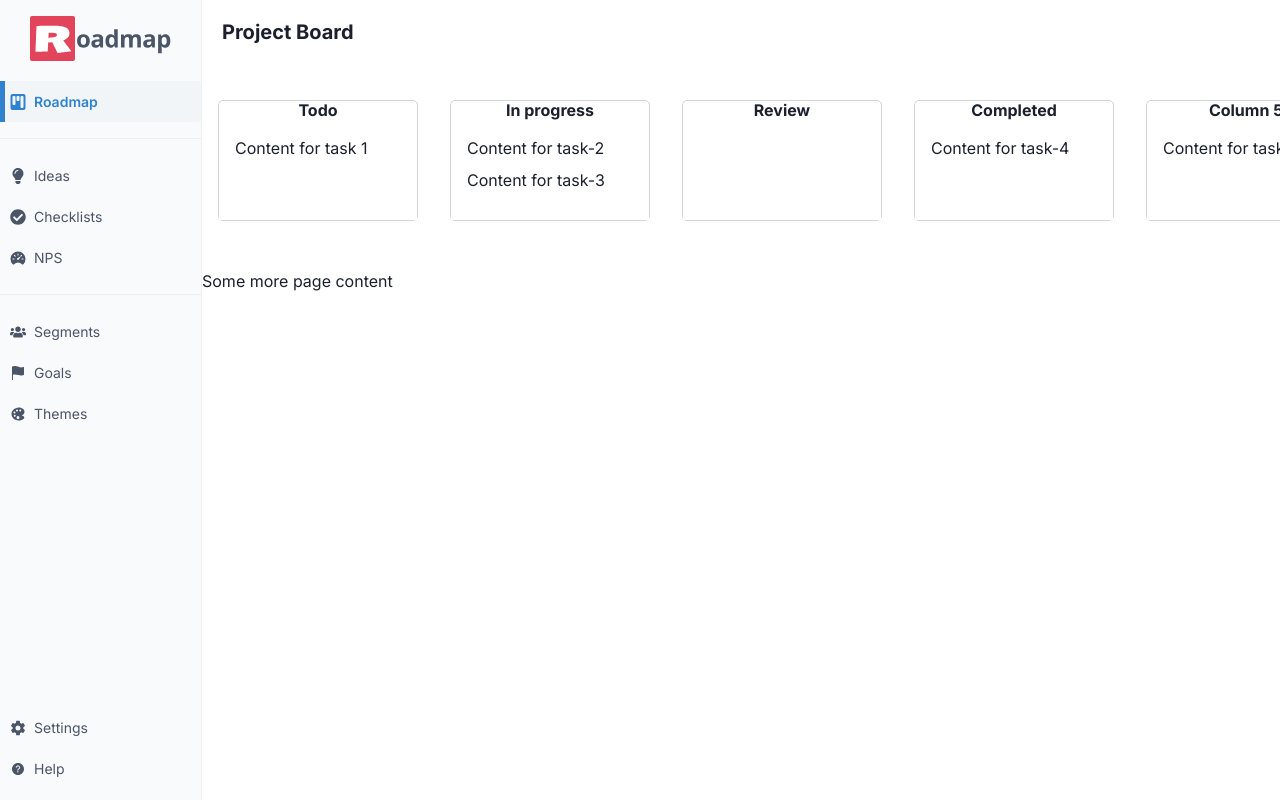
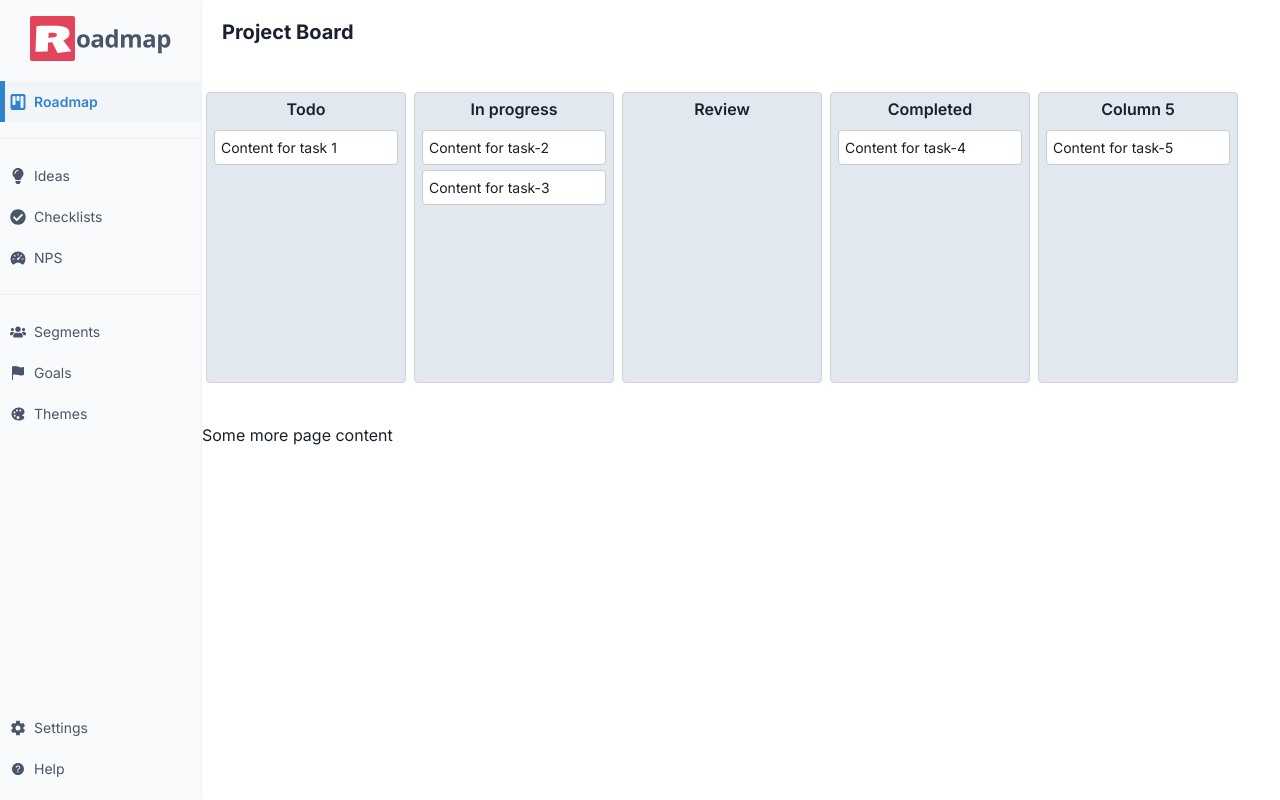
Before and after one commit to nareshbhusal/roadmap, a Next.js app: page /1/roadmap in a window 1280 px wide. Built offline with nearby package versions, Linux system fonts and the light colour scheme.

Commit message:
Add space between stack of cards and bottom of the column

```diff
--- a/components/Kanban/Column.tsx
+++ b/components/Kanban/Column.tsx
@@ -1,6 +1,5 @@
 import React from 'react';
 import StoryCard from '../StoryCard';
-import { Droppable, Draggable } from 'react-beautiful-dnd';
 import dynamic from 'next/dynamic';
 import {
     Stack,
@@ -16,14 +15,6 @@ export interface ColumnProps {
 
 const Column: React.FC<ColumnProps> = (props: any) => {
     const backgroundColor = props.isDraggingOver ? '#d5f3ff' : 'inherit';
-
-    const DragDropContext: any = dynamic(
-        async () => {
-            const mod = await import('react-beautiful-dnd');
-            return mod.DragDropContext;
-        },
-        { ssr: false },
-    );
 
     const Droppable: any = dynamic(
         async () => {
@@ -44,18 +35,23 @@ const Column: React.FC<ColumnProps> = (props: any) => {
         <Draggable
             draggableId={props.column.id} index={props.index}>
             {(provided: any) => (
-                <Flex
-                    margin={'1rem'}
+                <Stack
+                    mx={'4px'}
+                    my={'2'}
                     border={'1px solid lightgrey'}
                     flexShrink={0}
-                    borderRadius={'5px'}
+                    borderRadius={'4px'}
+                    fontSize={'sm'}
                     width={'200px'}
-                    flexDirection={'column'}
-                    backgroundColor={'white'}
+                    backgroundColor={'gray.200'}
+                    py={1}
+                    px={0}
                     ref={provided.innerRef}
                     {...provided.draggableProps}>
                     <Heading
                         as={'h3'}
+                        my={'3px'}
+                        fontWeight={'semibold'}
                         textAlign={'center'}
                         size={'sm'}
                         {...provided.dragHandleProps}>
@@ -64,19 +60,24 @@ const Column: React.FC<ColumnProps> = (props: any) => {
                     <Droppable droppableId={props.column.id} type='task'>
                         {(provided: any, snapshot: any) => (
                             <Stack
-                                padding={'1em'}
                                 backgroundColor={backgroundColor}
-                                minHeight={'100px'}
                                 ref={provided.innerRef}
                                 {...provided.droppableProps}
                                 // isDraggingOver={snapshot.isDraggingOver}
                             >
-                                {props.tasks.map((task: any, index: any) => <StoryCard key={task.id} task={task} index={index} />)}
-                                {provided.placeholder}
+                                <Stack
+                                    px={'7px'}
+                                    spacing={'5px'}
+                                    minHeight={'200px'}
+                                    mb={'3rem'}
+                                >
+                                    {props.tasks.map((task: any, index: any) => <StoryCard key={task.id} task={task} index={index} />)}
+                                    {provided.placeholder}
+                                </Stack>
                             </Stack>
                         )}
                     </Droppable>
-                </Flex>
+                </Stack>
 
             )}
         </Draggable>
--- a/components/Kanban/index.tsx
+++ b/components/Kanban/index.tsx
@@ -112,6 +112,7 @@ const Kanban: React.FC<KanbanProps> = ({ dataset }) => {
           <Flex
             // height={'400px'}
             overflowX={'auto'}
+            // minHeight={'300px'}
             flexGrow={'1'}
             {...provided.droppableProps}
             ref={provided.innerRef}>
--- a/components/StoryCard.tsx
+++ b/components/StoryCard.tsx
@@ -32,6 +32,12 @@ function Task(props: any) {
         <Draggable draggableId={props.task.id} index={props.index}>
             {(provided: any, snapshot: any) => (
                 <Flex
+                    border={`1px solid #ccc`}
+                    padding={1.5}
+                    borderRadius={'4px'}
+                    fontSize={'sm'}
+                    // _last={{ marginBottom: '3rem' }}
+                    background={'#fff'}
                     {...provided.draggableProps}
                     {...provided.dragHandleProps}
                     ref={provided.innerRef}
--- a/pages/[orgname]/roadmap.tsx
+++ b/pages/[orgname]/roadmap.tsx
@@ -15,7 +15,6 @@ import {
   Text,
   Box
 } from '@chakra-ui/react';
-
 
 const dataset = {
     tasks: {
@@ -35,6 +34,11 @@ const dataset = {
     columnOrder: ["column-1", "column-2", "column-3", "column-4", "column-5"]
 }
 
+// TODO:Model the board data
+// TODO: Add other ui controls -
+// -- adding and removing cards
+// -- adding and removing columns
+// TODO: Make the ui better
 
 const Roadmap: NextPageWithLayout = () => {
   return (
```
